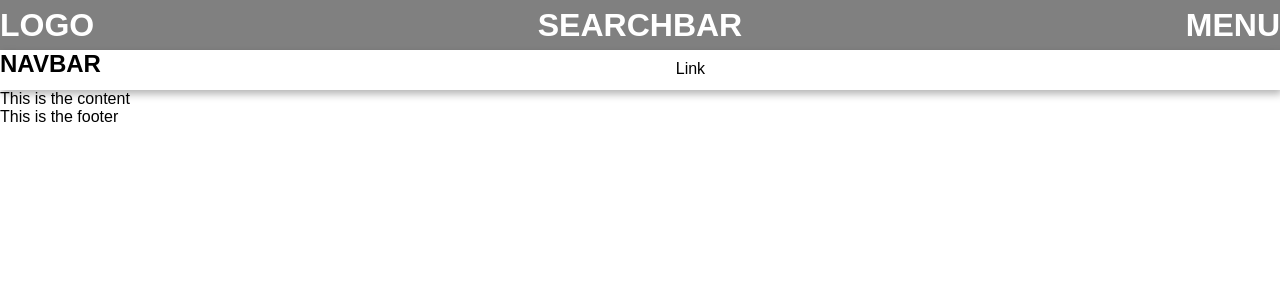
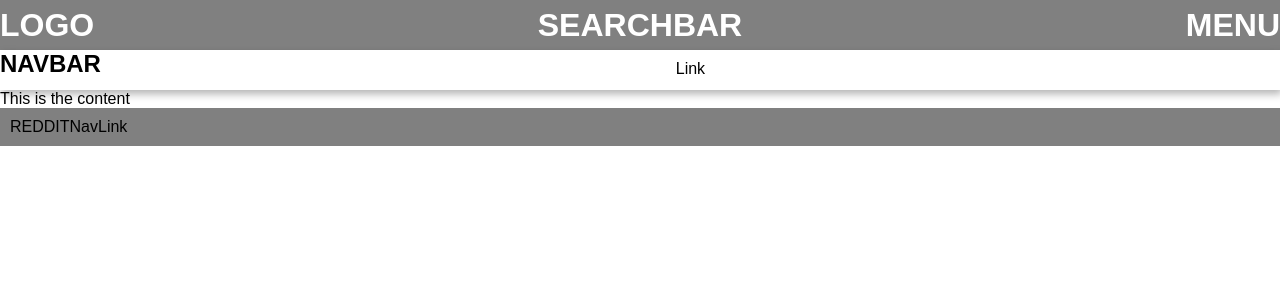
Before and after one commit to wingsown/reddit-mini, a React (Create React App) app: page / in a window 1280 px wide. Shown: the top 300 px of the page. Built offline with nearby package versions, Linux system fonts and the light colour scheme.

Commit message:
add Footer component and styles

```diff
--- a/src/components/App/AppLayout.js
+++ b/src/components/App/AppLayout.js
@@ -1,5 +1,7 @@
+import Footer from "../Footer/Footer";
 import Header from "../Header/Header";
 import Nav from "../Nav/Nav";
+
 
 export default function AppLayout() {
     // State for managing search term and mobile navigation visibility
@@ -16,9 +18,7 @@ export default function AppLayout() {
             </body>
 
 
-            <footer>
-                <p>This is the footer</p>
-            </footer>
+            <Footer/>
 
         </div>
     )
--- /dev/null
+++ b/src/components/Footer/Footer.js
@@ -0,0 +1,15 @@
+import footerCSS from './footer.module.css'
+
+function Footer() {
+    return (
+        <footer className={footerCSS.footer}>
+            <a>REDDIT</a>
+            <div>
+                <p><a>NavLink</a></p>
+            </div>
+        </footer>
+
+     );
+}
+
+export default Footer;
--- /dev/null
+++ b/src/components/Footer/footer.module.css
@@ -0,0 +1,9 @@
+.footer {
+    min-height: 35px;
+    padding: 10px;
+    background: gray;
+    display: flex;
+    align-items: center;
+    position: sticky;
+    bottom: 0;
+}
```
